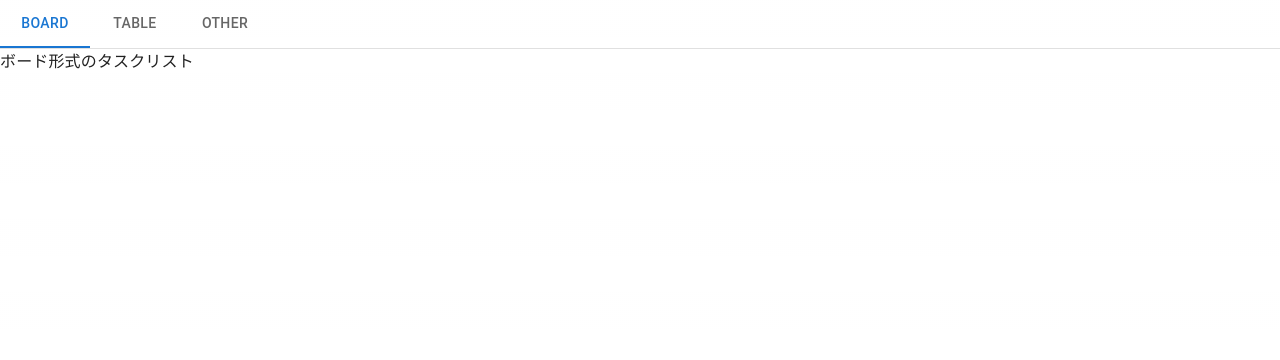
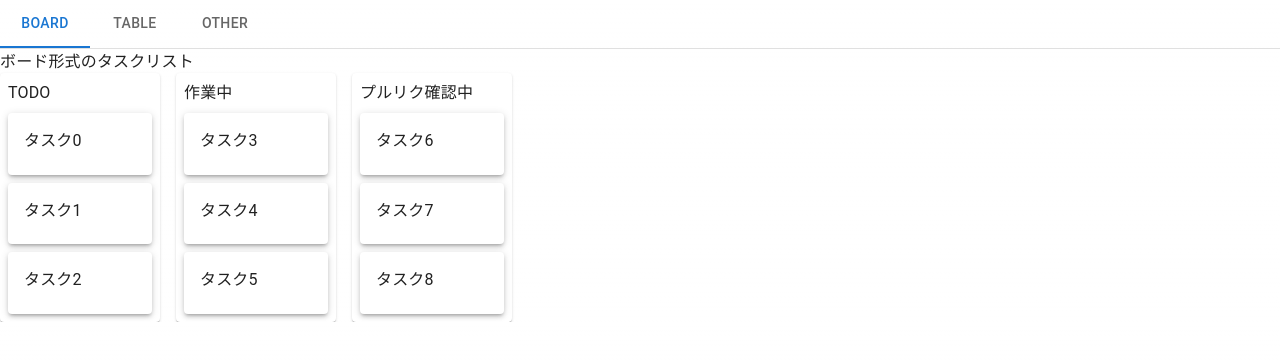
Before and after one commit to ChibaTomoki/task-management, a Next.js app: page /board in a window 1280 px wide. Shown: the top 360 px of the page. Built offline with nearby package versions, Linux system fonts and the light colour scheme.

Commit message:
カンバンボードの実装1(リスト間のカードの移動は不可)

```diff
--- a/app/(main)/board/page.tsx
+++ b/app/(main)/board/page.tsx
@@ -1,3 +1,10 @@
+import KanbanBoard from '@/components/board/KanbanBoard'
+
 export default function Board() {
-  return <p>ボード形式のタスクリスト</p>
+  return (
+    <main>
+      <p>ボード形式のタスクリスト</p>
+      <KanbanBoard />
+    </main>
+  )
 }
--- /dev/null
+++ b/components/board/DroppableList.tsx
@@ -0,0 +1,45 @@
+'use client'
+
+import SortableCard, {
+  sortableCardSchema,
+} from '@/components/board/SortableCard'
+import { useDroppable } from '@dnd-kit/core'
+import { SortableContext, rectSortingStrategy } from '@dnd-kit/sortable'
+import { Paper as MuiPaper, Typography as MuiTypography } from '@mui/material'
+import { z } from 'zod'
+
+const droppableListSchema = z.object({
+  id: z.string(),
+  title: z.string(),
+})
+const droppableListPropsSchema = droppableListSchema.and(
+  z.object({
+    cards: z.array(sortableCardSchema),
+  }),
+)
+type Props = z.infer<typeof droppableListPropsSchema>
+
+export default function DroppableList({ id, title, cards }: Props) {
+  const { setNodeRef } = useDroppable({ id })
+
+  return (
+    <SortableContext id={id} items={cards} strategy={rectSortingStrategy}>
+      <div ref={setNodeRef}>
+        <MuiPaper
+          sx={{
+            padding: '8px',
+            width: '160px',
+            display: 'flex',
+            flexDirection: 'column',
+            gap: '8px',
+          }}
+        >
+          <MuiTypography component="p">{title}</MuiTypography>
+          {cards.map((card) => (
+            <SortableCard key={card.id} id={card.id} title={card.title} />
+          ))}
+        </MuiPaper>
+      </div>
+    </SortableContext>
+  )
+}
--- /dev/null
+++ b/components/board/KanbanBoard.tsx
@@ -0,0 +1,100 @@
+'use client'
+
+import DroppableList from '@/components/board/DroppableList'
+import {
+  DndContext,
+  DragEndEvent,
+  DragOverEvent,
+  KeyboardSensor,
+  PointerSensor,
+  closestCenter,
+  useSensor,
+  useSensors,
+} from '@dnd-kit/core'
+import { arrayMove, sortableKeyboardCoordinates } from '@dnd-kit/sortable'
+import { Box as MuiBox } from '@mui/material'
+import { ComponentProps, useState } from 'react'
+
+export default function KanbanBoard() {
+  const [lists, setLists] = useState<ComponentProps<typeof DroppableList>[]>([
+    {
+      id: 'list0',
+      title: 'TODO',
+      cards: [
+        { id: 'card0', title: 'タスク0' },
+        { id: 'card1', title: 'タスク1' },
+        { id: 'card2', title: 'タスク2' },
+      ],
+    },
+    {
+      id: 'list1',
+      title: '作業中',
+      cards: [
+        { id: 'card3', title: 'タスク3' },
+        { id: 'card4', title: 'タスク4' },
+        { id: 'card5', title: 'タスク5' },
+      ],
+    },
+    {
+      id: 'list2',
+      title: 'プルリク確認中',
+      cards: [
+        { id: 'card6', title: 'タスク6' },
+        { id: 'card7', title: 'タスク7' },
+        { id: 'card8', title: 'タスク8' },
+      ],
+    },
+  ])
+  const sensors = useSensors(
+    useSensor(PointerSensor),
+    useSensor(KeyboardSensor, {
+      coordinateGetter: sortableKeyboardCoordinates,
+    }),
+  )
+
+  const handleDragEnd = (event: DragEndEvent) => {
+    const { active, over } = event
+    if (!over) throw new Error('overがnullです')
+
+    if (active.id !== over.id) {
+      setLists((lists) => {
+        lists.forEach((list) => {
+          let activeCardIndex: number | undefined = undefined
+          let overCardIndex: number | undefined = undefined
+          list.cards.forEach((card, i) => {
+            if (card.id === active.id) activeCardIndex = i
+            if (card.id === over.id) overCardIndex = i
+          })
+          if (activeCardIndex !== undefined && overCardIndex !== undefined) {
+            list.cards = arrayMove(list.cards, activeCardIndex, overCardIndex)
+          }
+        })
+        return [...lists]
+      })
+    }
+  }
+  const handleDragOver = (event: DragOverEvent) => {
+    // TODO: リストをまたいでカードを移動するときの処理
+    console.dir(event)
+  }
+
+  return (
+    <DndContext
+      sensors={sensors}
+      collisionDetection={closestCenter}
+      onDragEnd={handleDragEnd}
+      onDragOver={handleDragOver}
+    >
+      <MuiBox sx={{ display: 'flex', gap: '16px' }}>
+        {lists.map((list) => (
+          <DroppableList
+            key={list.id}
+            id={list.id}
+            title={list.title}
+            cards={list.cards}
+          />
+        ))}
+      </MuiBox>
+    </DndContext>
+  )
+}
--- /dev/null
+++ b/components/board/SortableCard.tsx
@@ -0,0 +1,46 @@
+'use client'
+
+import { useSortable } from '@dnd-kit/sortable'
+import { CSS } from '@dnd-kit/utilities'
+import {
+  Card as MuiCard,
+  CardActionArea as MuiCardActionArea,
+  CardContent as MuiCardContent,
+  Typography as MuiTypography,
+} from '@mui/material'
+import { z } from 'zod'
+
+export const sortableCardSchema = z.object({
+  id: z.string(),
+  title: z.string(),
+})
+type Props = z.infer<typeof sortableCardSchema>
+
+export default function SortableCard({ id, title: name }: Props) {
+  const { attributes, listeners, setNodeRef, transform, transition } =
+    useSortable({ id })
+
+  const style = {
+    transform: CSS.Transform.toString(transform),
+    transition,
+  }
+
+  return (
+    <div ref={setNodeRef} style={style} {...attributes} {...listeners}>
+      <MuiCard
+        sx={{
+          maxWidth: 345,
+        }}
+        elevation={3}
+      >
+        <MuiCardActionArea>
+          <MuiCardContent>
+            <MuiTypography gutterBottom component="div">
+              {name}
+            </MuiTypography>
+          </MuiCardContent>
+        </MuiCardActionArea>
+      </MuiCard>
+    </div>
+  )
+}
--- a/package.json
+++ b/package.json
@@ -10,6 +10,8 @@
   },
   "dependencies": {
     "@auth0/nextjs-auth0": "^3.1.0",
+    "@dnd-kit/core": "^6.0.8",
+    "@dnd-kit/sortable": "^7.0.2",
     "@emotion/react": "^11.11.1",
     "@emotion/styled": "^11.11.0",
     "@mui/icons-material": "^5.14.8",
```
Also changed, not shown: 1 other file (tests, documents, lock files or other folders).
